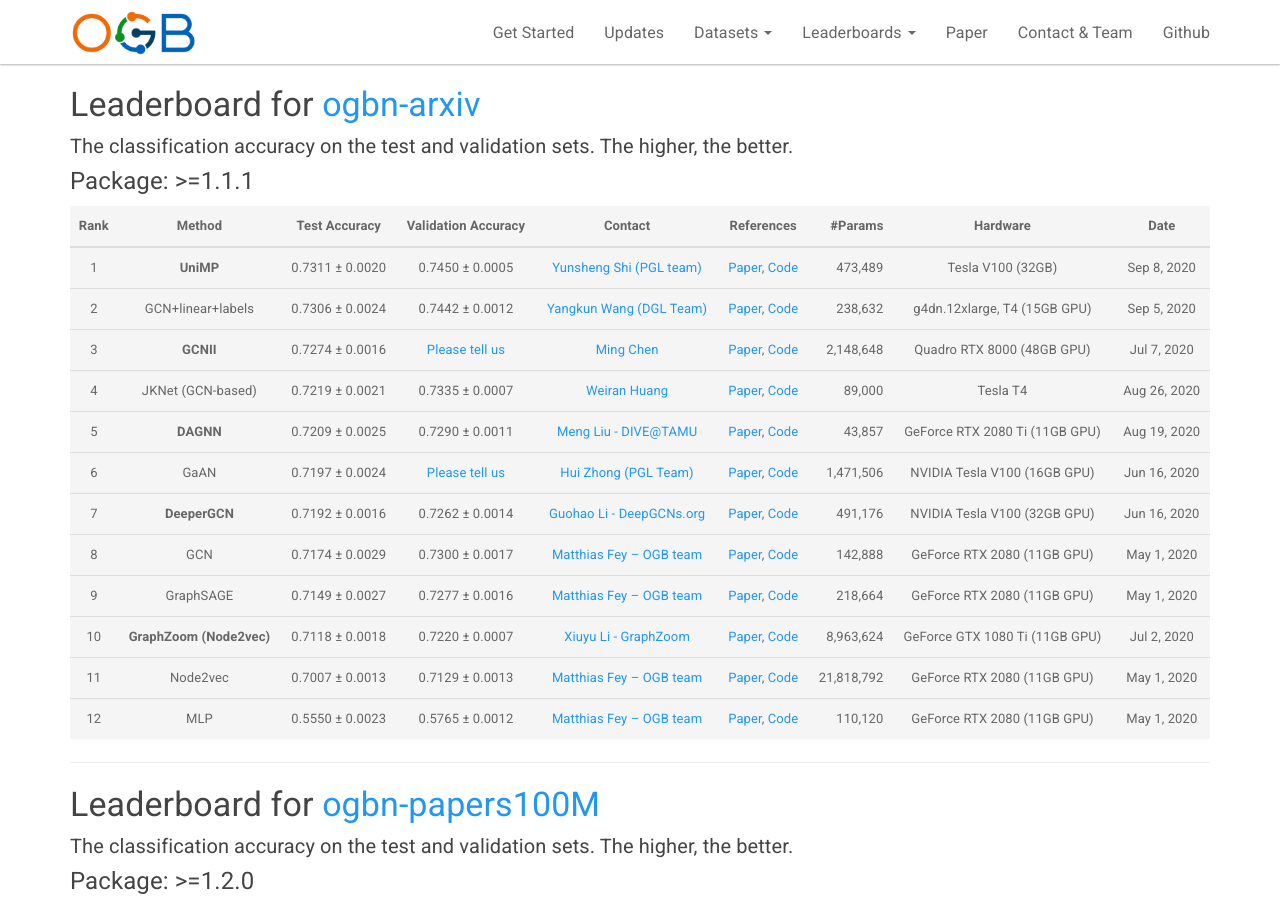
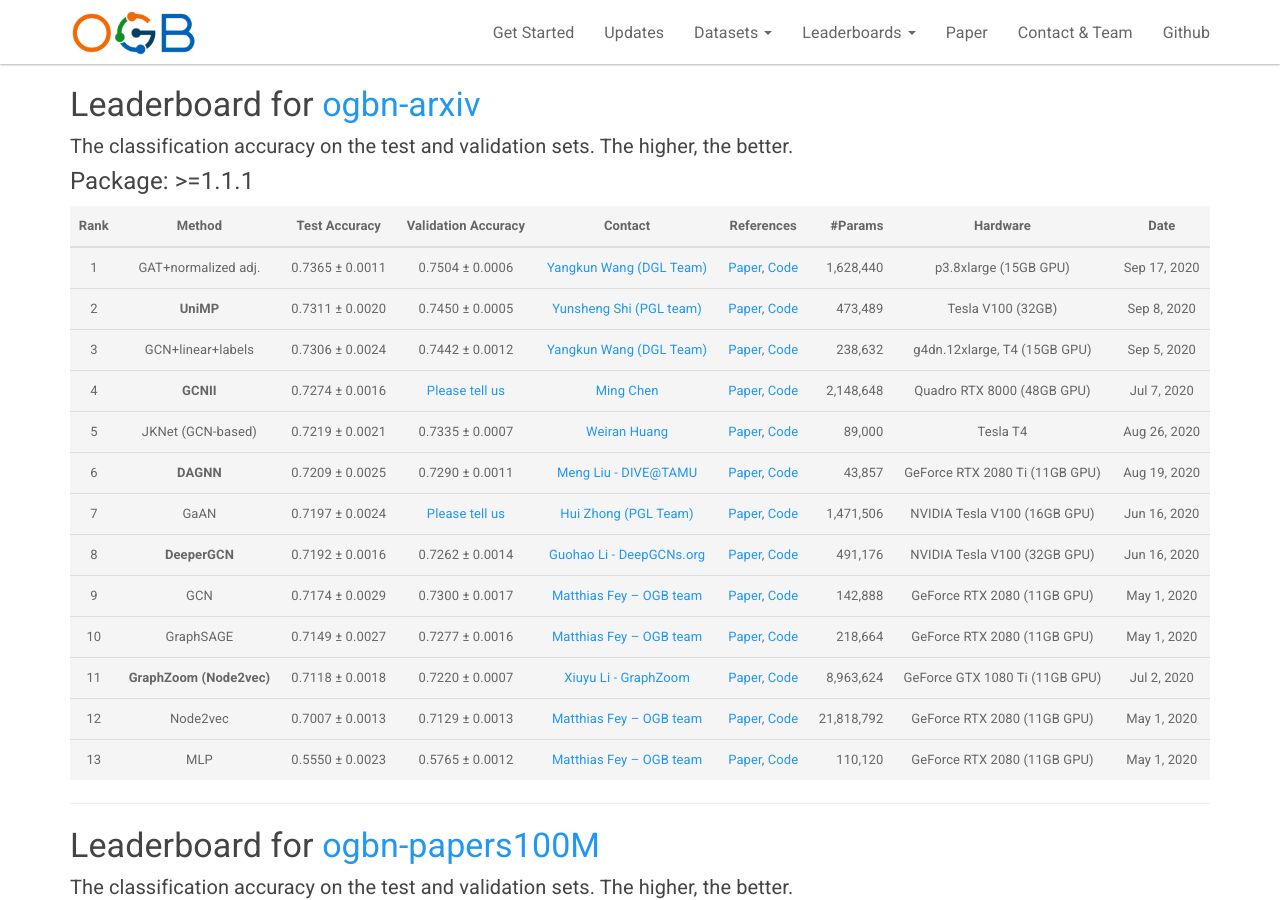
Before and after one commit to snap-stanford/ogb-web, a Jekyll site: the page built from _docs/leaderboard/leader_nodeprop.md, in a window 1280 px wide and 900 px high, scrolled down 1731 px. Built offline with Jekyll 4.4.1, drawn with Linux system fonts in a browser that asks for light colours.

Commit message:
updateleaderboard

```diff
--- a/_docs/leaderboard/leader_nodeprop.md
+++ b/_docs/leaderboard/leader_nodeprop.md
@@ -75,18 +75,19 @@ The **bold** method name indicates that the implementation is **official** (by t
 
 | Rank  | Method | Test Accuracy | Validation Accuracy | Contact | References | #Params | Hardware | Date
 |:----:|:-----:|:------:|:-----:|:-----:|:-----:|-----:|:-----:|:-----:|
-|  1  |  **UniMP**  | 0.7311 ± 0.0020   | 0.7450 ± 0.0005 |[Yunsheng Shi (PGL team)](mailto:shiyunsheng01@baidu.com) | [Paper](https://arxiv.org/pdf/2009.03509.pdf), [Code](https://github.com/PaddlePaddle/PGL/tree/main/ogb_examples/nodeproppred/unimp) | 473,489 | Tesla V100 (32GB) | Sep 8, 2020 |
-|  2  |  GCN+linear+labels  | 0.7306 ± 0.0024   | 0.7442 ± 0.0012 | [Yangkun Wang (DGL Team)](mailto:wyangkun@amazon.com) | [Paper](https://arxiv.org/abs/1609.02907), [Code](https://github.com/dmlc/dgl/tree/master/examples/pytorch/ogb/ogbn-arxiv) | 238,632 | g4dn.12xlarge, T4 (15GB GPU) | Sep 5, 2020 |
-|  3  |  **GCNII**  | 0.7274 ± 0.0016   | [Please tell us](mailto:ogb@cs.stanford.edu) |[Ming Chen](mailto:chennnming@outlook.com) | [Paper](https://arxiv.org/abs/2007.02133), [Code](https://github.com/chennnM/GCNII/tree/master/PyG/ogbn-arxiv) | 2,148,648 | Quadro RTX 8000 (48GB GPU) | Jul 7, 2020 |
-|  4  |  JKNet (GCN-based)  | 0.7219 ± 0.0021   | 0.7335 ± 0.0007 | [Weiran Huang](mailto:huangweiran1998@outlook.com) | [Paper](https://arxiv.org/pdf/1806.03536.pdf), [Code](https://github.com/EtoDemerzel0427/ogbn-arxiv-baselines/blob/master/JKNet.py) | 89,000 | Tesla T4 | Aug 26, 2020 |
-|  5  |  **DAGNN**  | 0.7209 ± 0.0025   | 0.7290 ± 0.0011 |[Meng Liu - DIVE@TAMU](mailto:mengliu@tamu.edu) | [Paper](https://arxiv.org/abs/2007.09296), [Code](https://github.com/mengliu1998/DeeperGNN) | 43,857 | GeForce RTX 2080 Ti (11GB GPU) | Aug 19, 2020 |
-|  6  |  GaAN  | 0.7197 ± 0.0024   | [Please tell us](mailto:ogb@cs.stanford.edu) | [Hui Zhong (PGL Team)](mailto:zhonghui03@baidu.com) | [Paper](https://arxiv.org/abs/1803.07294), [Code](https://github.com/PaddlePaddle/PGL/tree/master/ogb_examples/nodeproppred/ogbn-arxiv) | 1,471,506 | NVIDIA Tesla V100 (16GB GPU) | Jun 16, 2020 |
-|  7  |  **DeeperGCN**  | 0.7192 ± 0.0016   | 0.7262 ± 0.0014 |[Guohao Li - DeepGCNs.org](mailto:guohao.li@kaust.edu.sa) | [Paper](https://arxiv.org/abs/2006.07739), [Code](https://github.com/lightaime/deep_gcns_torch/tree/master/examples/ogb) | 491,176 | NVIDIA Tesla V100 (32GB GPU) | Jun 16, 2020 |
-|  8  |  GCN  | 0.7174 ± 0.0029   | 0.7300 ± 0.0017 | [Matthias Fey -- OGB team](mailto:matthias.fey@tu-dortmund.de) | [Paper](https://arxiv.org/abs/1609.02907), [Code](https://github.com/snap-stanford/ogb/tree/master/examples/nodeproppred/arxiv) | 142,888 | GeForce RTX 2080 (11GB GPU) | May 1, 2020 |
-|  9  |  GraphSAGE  | 0.7149 ± 0.0027   | 0.7277 ± 0.0016 | [Matthias Fey -- OGB team](mailto:matthias.fey@tu-dortmund.de) | [Paper](https://arxiv.org/abs/1706.02216), [Code](https://github.com/snap-stanford/ogb/tree/master/examples/nodeproppred/arxiv) | 218,664 | GeForce RTX 2080 (11GB GPU) | May 1, 2020 |
-|  10  |  **GraphZoom (Node2vec)**  | 0.7118 ± 0.0018   | 0.7220 ± 0.0007 |[Xiuyu Li - GraphZoom](mailto:xl289@cornell.edu) | [Paper](https://openreview.net/forum?id=r1lGO0EKDH), [Code](https://github.com/cornell-zhang/GraphZoom/tree/master/ogb/ogbn-arxiv) | 8,963,624 | GeForce GTX 1080 Ti (11GB GPU) | Jul 2, 2020 |
-|  11  |  Node2vec  | 0.7007 ± 0.0013   | 0.7129 ± 0.0013 | [Matthias Fey -- OGB team](mailto:matthias.fey@tu-dortmund.de) | [Paper](https://arxiv.org/abs/1607.00653), [Code](https://github.com/snap-stanford/ogb/tree/master/examples/nodeproppred/arxiv) | 21,818,792 | GeForce RTX 2080 (11GB GPU) | May 1, 2020 |
-|  12  |  MLP  | 0.5550 ± 0.0023   | 0.5765 ± 0.0012 | [Matthias Fey -- OGB team](mailto:matthias.fey@tu-dortmund.de) | [Paper](https://arxiv.org/abs/2005.00687), [Code](https://github.com/snap-stanford/ogb/tree/master/examples/nodeproppred/arxiv) | 110,120 | GeForce RTX 2080 (11GB GPU) | May 1, 2020 |
+|  1  |  GAT+normalized adj.  | 0.7365 ± 0.0011   | 0.7504 ± 0.0006 | [Yangkun Wang (DGL Team)](mailto:wyangkun@amazon.com) | [Paper](https://arxiv.org/abs/1710.10903), [Code](https://github.com/dmlc/dgl/tree/master/examples/pytorch/ogb/ogbn-arxiv) | 1,628,440 | p3.8xlarge (15GB GPU) | Sep 17, 2020 |
+|  2  |  **UniMP**  | 0.7311 ± 0.0020   | 0.7450 ± 0.0005 |[Yunsheng Shi (PGL team)](mailto:shiyunsheng01@baidu.com) | [Paper](https://arxiv.org/pdf/2009.03509.pdf), [Code](https://github.com/PaddlePaddle/PGL/tree/main/ogb_examples/nodeproppred/unimp) | 473,489 | Tesla V100 (32GB) | Sep 8, 2020 |
+|  3  |  GCN+linear+labels  | 0.7306 ± 0.0024   | 0.7442 ± 0.0012 | [Yangkun Wang (DGL Team)](mailto:wyangkun@amazon.com) | [Paper](https://arxiv.org/abs/1609.02907), [Code](https://github.com/dmlc/dgl/tree/master/examples/pytorch/ogb/ogbn-arxiv) | 238,632 | g4dn.12xlarge, T4 (15GB GPU) | Sep 5, 2020 |
+|  4  |  **GCNII**  | 0.7274 ± 0.0016   | [Please tell us](mailto:ogb@cs.stanford.edu) |[Ming Chen](mailto:chennnming@outlook.com) | [Paper](https://arxiv.org/abs/2007.02133), [Code](https://github.com/chennnM/GCNII/tree/master/PyG/ogbn-arxiv) | 2,148,648 | Quadro RTX 8000 (48GB GPU) | Jul 7, 2020 |
+|  5  |  JKNet (GCN-based)  | 0.7219 ± 0.0021   | 0.7335 ± 0.0007 | [Weiran Huang](mailto:huangweiran1998@outlook.com) | [Paper](https://arxiv.org/pdf/1806.03536.pdf), [Code](https://github.com/EtoDemerzel0427/ogbn-arxiv-baselines/blob/master/JKNet.py) | 89,000 | Tesla T4 | Aug 26, 2020 |
+|  6  |  **DAGNN**  | 0.7209 ± 0.0025   | 0.7290 ± 0.0011 |[Meng Liu - DIVE@TAMU](mailto:mengliu@tamu.edu) | [Paper](https://arxiv.org/abs/2007.09296), [Code](https://github.com/mengliu1998/DeeperGNN) | 43,857 | GeForce RTX 2080 Ti (11GB GPU) | Aug 19, 2020 |
+|  7  |  GaAN  | 0.7197 ± 0.0024   | [Please tell us](mailto:ogb@cs.stanford.edu) | [Hui Zhong (PGL Team)](mailto:zhonghui03@baidu.com) | [Paper](https://arxiv.org/abs/1803.07294), [Code](https://github.com/PaddlePaddle/PGL/tree/master/ogb_examples/nodeproppred/ogbn-arxiv) | 1,471,506 | NVIDIA Tesla V100 (16GB GPU) | Jun 16, 2020 |
+|  8  |  **DeeperGCN**  | 0.7192 ± 0.0016   | 0.7262 ± 0.0014 |[Guohao Li - DeepGCNs.org](mailto:guohao.li@kaust.edu.sa) | [Paper](https://arxiv.org/abs/2006.07739), [Code](https://github.com/lightaime/deep_gcns_torch/tree/master/examples/ogb) | 491,176 | NVIDIA Tesla V100 (32GB GPU) | Jun 16, 2020 |
+|  9  |  GCN  | 0.7174 ± 0.0029   | 0.7300 ± 0.0017 | [Matthias Fey -- OGB team](mailto:matthias.fey@tu-dortmund.de) | [Paper](https://arxiv.org/abs/1609.02907), [Code](https://github.com/snap-stanford/ogb/tree/master/examples/nodeproppred/arxiv) | 142,888 | GeForce RTX 2080 (11GB GPU) | May 1, 2020 |
+|  10  |  GraphSAGE  | 0.7149 ± 0.0027   | 0.7277 ± 0.0016 | [Matthias Fey -- OGB team](mailto:matthias.fey@tu-dortmund.de) | [Paper](https://arxiv.org/abs/1706.02216), [Code](https://github.com/snap-stanford/ogb/tree/master/examples/nodeproppred/arxiv) | 218,664 | GeForce RTX 2080 (11GB GPU) | May 1, 2020 |
+|  11  |  **GraphZoom (Node2vec)**  | 0.7118 ± 0.0018   | 0.7220 ± 0.0007 |[Xiuyu Li - GraphZoom](mailto:xl289@cornell.edu) | [Paper](https://openreview.net/forum?id=r1lGO0EKDH), [Code](https://github.com/cornell-zhang/GraphZoom/tree/master/ogb/ogbn-arxiv) | 8,963,624 | GeForce GTX 1080 Ti (11GB GPU) | Jul 2, 2020 |
+|  12  |  Node2vec  | 0.7007 ± 0.0013   | 0.7129 ± 0.0013 | [Matthias Fey -- OGB team](mailto:matthias.fey@tu-dortmund.de) | [Paper](https://arxiv.org/abs/1607.00653), [Code](https://github.com/snap-stanford/ogb/tree/master/examples/nodeproppred/arxiv) | 21,818,792 | GeForce RTX 2080 (11GB GPU) | May 1, 2020 |
+|  13  |  MLP  | 0.5550 ± 0.0023   | 0.5765 ± 0.0012 | [Matthias Fey -- OGB team](mailto:matthias.fey@tu-dortmund.de) | [Paper](https://arxiv.org/abs/2005.00687), [Code](https://github.com/snap-stanford/ogb/tree/master/examples/nodeproppred/arxiv) | 110,120 | GeForce RTX 2080 (11GB GPU) | May 1, 2020 |
 
 
 
```
